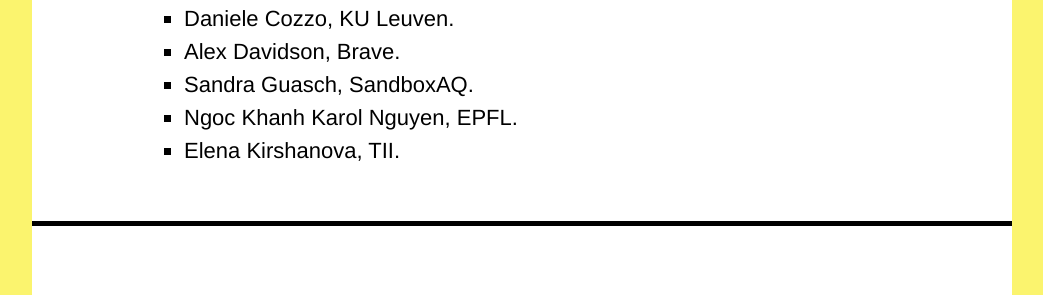
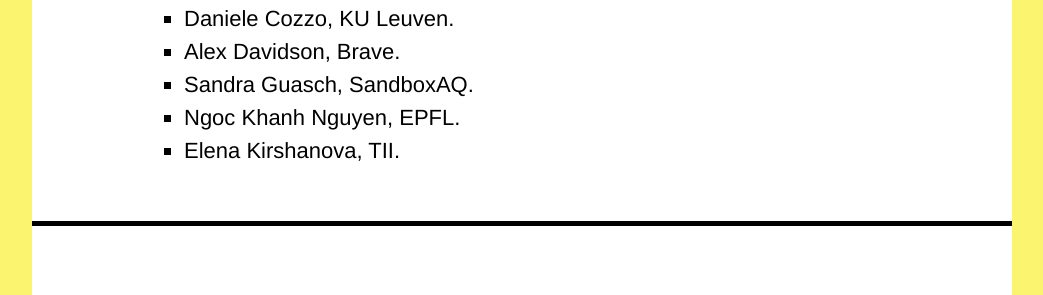
Before and after one commit to claucece/PQNet-Workshop, a Jekyll site: the page built from index.html, in a window 1280 px wide and 900 px high, scrolled down 1804 px. Shown: the part 155-450 px from the top of the window, without its empty margins (118-1161 px from the left). Built offline with Jekyll 4.4.1, drawn with Linux system fonts in a browser that asks for light colours.

Commit message:
Update name

```diff
--- a/index.html
+++ b/index.html
@@ -118,7 +118,7 @@
 		  <li>Daniele Cozzo, KU Leuven.</li>
 			<li>Alex Davidson, Brave.</li>
 		  <li>Sandra Guasch, SandboxAQ.</li>
-		  <li>Ngoc Khanh Karol Nguyen, EPFL.</li>
+		  <li>Ngoc Khanh Nguyen, EPFL.</li>
 			<li>Elena Kirshanova, TII.</li>
 		</ul>
 	</ul>
```
